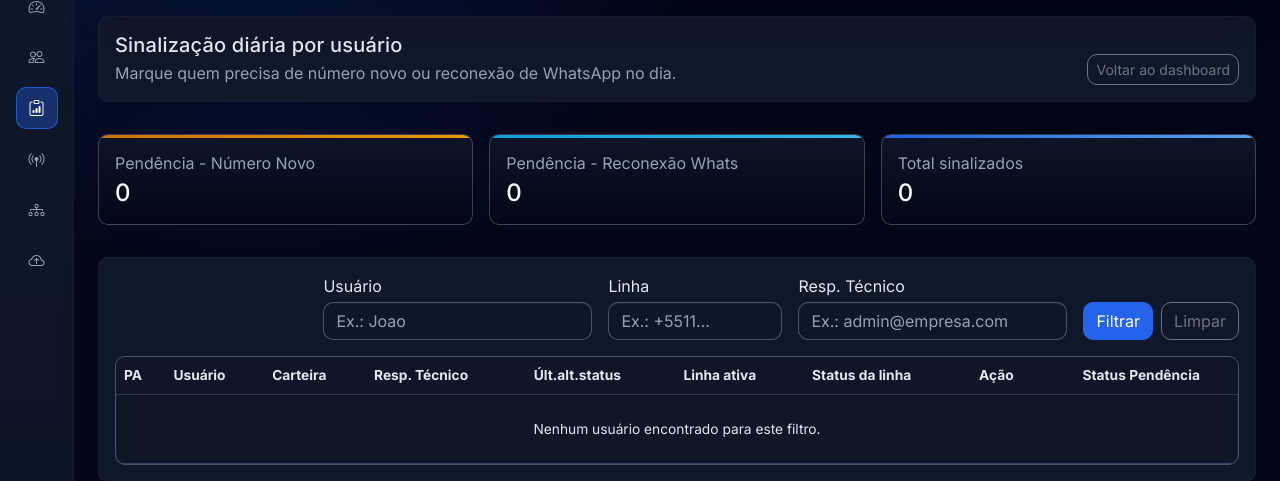
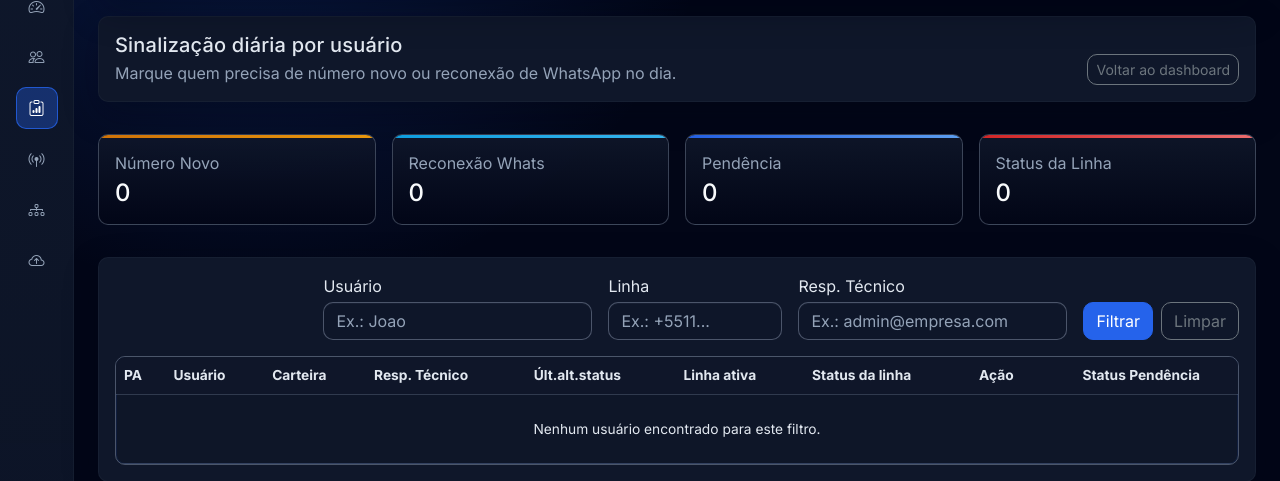
Before and after one commit to andresouza701/lineops, a Django app: page /indicadores/acoes-dia/ in a window 1280 px wide. Shown: the part 94-575 px from the top of the page. Run offline with Django 5.2, Linux system fonts and the light colour scheme; a user stored in the database is signed in; tables that the repository leaves empty hold one stand-in row (values such as "Sample post"); data that the repository does not hold is empty; some libraries are stand-ins or nearby versions.

Commit message:
Ajusta cards e modal de pendências na tela Ações do Dia
- Renomeia cards: "Número Novo", "Reconexão Whats", "Pendência"
- Adiciona card "Status da Linha" contabilizando linhas com status != ativo
- Corrige count_visible_pending_actions para retornar 4 métricas
- Remove emoji ✋ do botão Assumir e alinha-o à direita

Co-Authored-By: Claude Sonnet 4.6 <noreply@anthropic.com>

```diff
--- a/dashboard/views.py
+++ b/dashboard/views.py
@@ -511,21 +511,35 @@ def filter_daily_user_action_rows(
 
 
 def count_visible_pending_actions(rows):
+    new_number = 0
+    reconnect_whatsapp = 0
+    pending = 0
+    line_status_issues = 0
+
+    for row in rows:
+        pendency = row.get("pendency")
+        action = pendency.action if pendency else AllocationPendency.ActionType.NO_ACTION
+
+        if action == AllocationPendency.ActionType.NEW_NUMBER:
+            new_number += 1
+        elif action == AllocationPendency.ActionType.RECONNECT_WHATSAPP:
+            reconnect_whatsapp += 1
+        elif action == AllocationPendency.ActionType.PENDING:
+            pending += 1
+
+        allocation = row.get("allocation")
+        if allocation:
+            if allocation.line_status != LineAllocation.LineStatus.ACTIVE:
+                line_status_issues += 1
+        else:
+            if row["employee"].line_status != Employee.LineStatus.ACTIVE:
+                line_status_issues += 1
+
     return {
-        "new_number": sum(
-            1
-            for row in rows
-            if row.get("pendency")
-            and row["pendency"].action
-            == AllocationPendency.ActionType.NEW_NUMBER
-        ),
-        "reconnect_whatsapp": sum(
-            1
-            for row in rows
-            if row.get("pendency")
-            and row["pendency"].action
-            == AllocationPendency.ActionType.RECONNECT_WHATSAPP
-        ),
+        "new_number": new_number,
+        "reconnect_whatsapp": reconnect_whatsapp,
+        "pending": pending,
+        "line_status_issues": line_status_issues,
     }
 
 
--- a/templates/dashboard/daily_user_action_board.html
+++ b/templates/dashboard/daily_user_action_board.html
@@ -22,27 +22,35 @@
 
 <section class="mb-3">
     <div class="row g-3">
-        <div class="col-md-4">
+        <div class="col-md-3">
             <div class="card detail-stat-card detail-stat-card-warning">
                 <div class="card-body">
-                    <p class="text-muted mb-1">Pendência - Número Novo</p>
+                    <p class="text-muted mb-1">Número Novo</p>
                     <strong class="h4">{{ action_counts.new_number }}</strong>
                 </div>
             </div>
         </div>
-        <div class="col-md-4">
+        <div class="col-md-3">
             <div class="card detail-stat-card detail-stat-card-info">
                 <div class="card-body">
-                    <p class="text-muted mb-1">Pendência - Reconexão Whats</p>
+                    <p class="text-muted mb-1">Reconexão Whats</p>
                     <strong class="h4">{{ action_counts.reconnect_whatsapp }}</strong>
                 </div>
             </div>
         </div>
-        <div class="col-md-4">
+        <div class="col-md-3">
             <div class="card detail-stat-card detail-stat-card-primary">
                 <div class="card-body">
-                    <p class="text-muted mb-1">Total sinalizados</p>
-                    <strong class="h4">{{ action_counts.new_number|add:action_counts.reconnect_whatsapp }}</strong>
+                    <p class="text-muted mb-1">Pendência</p>
+                    <strong class="h4">{{ action_counts.pending }}</strong>
+                </div>
+            </div>
+        </div>
+        <div class="col-md-3">
+            <div class="card detail-stat-card detail-stat-card-danger">
+                <div class="card-body">
+                    <p class="text-muted mb-1">Status da Linha</p>
+                    <strong class="h4">{{ action_counts.line_status_issues }}</strong>
                 </div>
             </div>
         </div>
@@ -328,12 +336,12 @@
                                 <span id="pendencyTechName" class="text-muted">-</span>
                                 <button
                                     type="button"
-                                    class="btn btn-sm btn-outline-primary"
+                                    class="btn btn-sm btn-outline-primary ms-auto"
                                     id="pendencyClaimBtn"
                                     style="display:none;"
                                     title="Assumir como responsável técnico"
                                 >
-                                    ✋ Assumir
+                                    Assumir
                                 </button>
                             </div>
                         </div>
```
